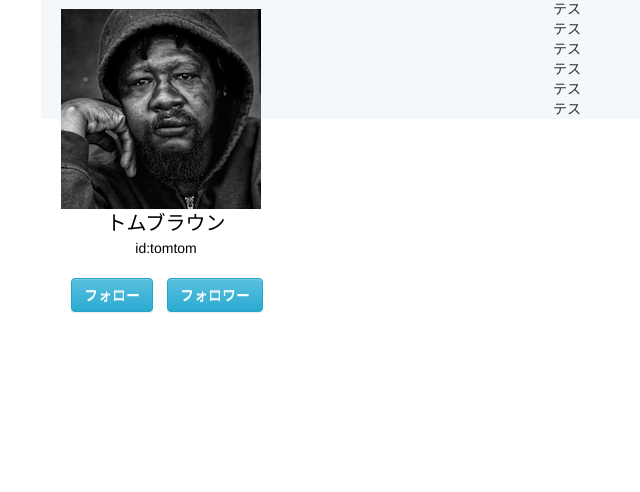
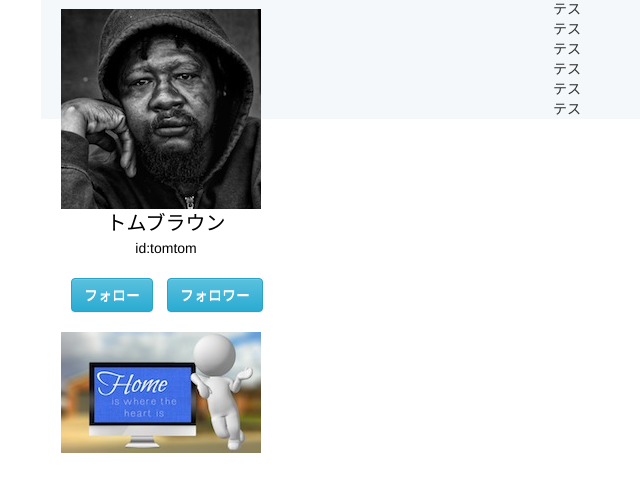
Before and after one commit to ingramat/CICADA, a PHP site: page /home.html in a window 1280 px wide. Shown: the part 85-577 px from the top of the page, without its empty margins (87-727 px from the left). Run offline with PHP 8.4, Linux system fonts and the light colour scheme.

Commit message:
ホーム画面のUIを改善

```diff
--- a/css/home.css
+++ b/css/home.css
@@ -28,3 +28,6 @@ main{
 a:visited:not(.btn) {
   color:black;
 }
+#home_jpg{
+  margin-top: 20px;
+}
--- a/home.html
+++ b/home.html
@@ -43,6 +43,7 @@
         <span><a href="">id:tomtom</a></span></p>
       <button type="button" class="btn btn-default btn-info header">フォロー</button>
       <button type="button" class="btn btn-default btn-info header">フォロワー</button>
+      <img src="img/home.jpg" alt="" id="home_jpg">
     </div>
     <!-- </section> -->
     <div class="tweet">テス</div>
```
